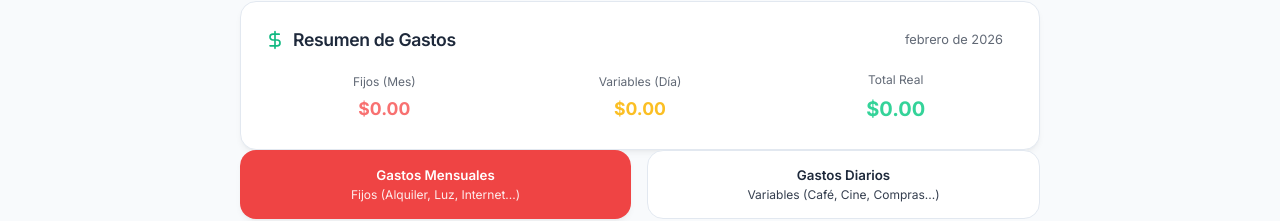
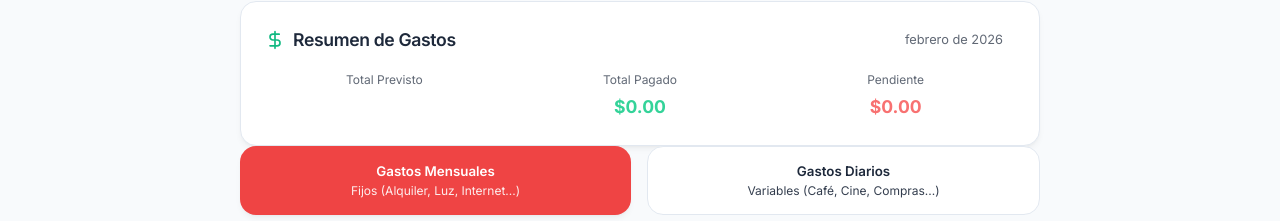
Before and after one commit to EVONGwb/mis-finanzas-app, a React (Vite) app in the folder frontend/: page /expenses in a window 1280 px wide. Shown: the part 201-422 px from the top of the page. Built offline with nearby package versions, Linux system fonts and the light colour scheme; no server answers; sample sign-in values are in the browser's storage.

Commit message:
feat: update expenses summary card to show projected total vs paid total

```diff
--- a/frontend/src/pages/Expenses.jsx
+++ b/frontend/src/pages/Expenses.jsx
@@ -16,7 +16,7 @@ export default function Expenses() {
   const [year, setYear] = useState(new Date().getFullYear());
 
   // Totals state
-  const [totals, setTotals] = useState({ monthly: 0, daily: 0, total: 0 });
+  const [totals, setTotals] = useState({ monthlyPlanned: 0, monthlyPaid: 0, daily: 0, totalPlanned: 0, totalPaid: 0 });
 
   useEffect(() => {
     fetchTotals();
@@ -26,7 +26,8 @@ export default function Expenses() {
     try {
       // Fetch monthly expenses total
       const resMonthly = await apiFetch(`/monthly-expenses/status?month=${month}&year=${year}`, { token: getToken() });
-      const monthlyTotal = resMonthly.data?.reduce((sum, item) => sum + (item.status === 'confirmed' ? item.amount : 0), 0) || 0;
+      const monthlyPlanned = resMonthly.data?.reduce((sum, item) => sum + item.amount, 0) || 0;
+      const monthlyPaid = resMonthly.data?.reduce((sum, item) => sum + (item.status === 'confirmed' ? item.amount : 0), 0) || 0;
 
       // Fetch daily expenses total
       const resDaily = await apiFetch("/expenses", { token: getToken() });
@@ -36,9 +37,11 @@ export default function Expenses() {
       }).reduce((sum, item) => sum + item.amount, 0) || 0;
 
       setTotals({
-        monthly: monthlyTotal,
+        monthlyPlanned,
+        monthlyPaid,
         daily: dailyTotal,
-        total: monthlyTotal + dailyTotal
+        totalPlanned: monthlyPlanned + dailyTotal,
+        totalPaid: monthlyPaid + dailyTotal
       });
     } catch (error) {
       console.error("Error calculating totals:", error);
@@ -67,28 +70,28 @@ export default function Expenses() {
         </div>
 
         <div style={{ display: "grid", gridTemplateColumns: "1fr 1px 1fr 1px 1fr", alignItems: "center", gap: "0.5rem" }}>
-          {/* Monthly */}
+          {/* Estimated */}
           <div style={{ textAlign: "center" }}>
-            <span style={{ fontSize: "0.75rem", opacity: 0.7, display: "block", marginBottom: "0.25rem" }}>Fijos (Mes)</span>
-            <span style={{ fontSize: "1.1rem", fontWeight: "bold", color: "#F87171" }}>{formatCurrency(totals.monthly)}</span>
+            <span style={{ fontSize: "0.75rem", opacity: 0.7, display: "block", marginBottom: "0.25rem" }}>Total Previsto</span>
+            <span style={{ fontSize: "1.1rem", fontWeight: "bold", color: "white" }}>{formatCurrency(totals.totalPlanned)}</span>
           </div>
 
           {/* Divider */}
           <div style={{ width: "1px", height: "40px", backgroundColor: "rgba(255,255,255,0.1)" }}></div>
 
-          {/* Daily */}
+          {/* Paid */}
           <div style={{ textAlign: "center" }}>
-            <span style={{ fontSize: "0.75rem", opacity: 0.7, display: "block", marginBottom: "0.25rem" }}>Variables (Día)</span>
-            <span style={{ fontSize: "1.1rem", fontWeight: "bold", color: "#FBBF24" }}>{formatCurrency(totals.daily)}</span>
+            <span style={{ fontSize: "0.75rem", opacity: 0.7, display: "block", marginBottom: "0.25rem" }}>Total Pagado</span>
+            <span style={{ fontSize: "1.1rem", fontWeight: "bold", color: "#34D399" }}>{formatCurrency(totals.totalPaid)}</span>
           </div>
 
           {/* Divider */}
           <div style={{ width: "1px", height: "40px", backgroundColor: "rgba(255,255,255,0.1)" }}></div>
 
-          {/* Total */}
+          {/* Pending */}
           <div style={{ textAlign: "center" }}>
-            <span style={{ fontSize: "0.75rem", opacity: 0.7, display: "block", marginBottom: "0.25rem" }}>Total Real</span>
-            <span style={{ fontSize: "1.25rem", fontWeight: "bold", color: "#34D399" }}>{formatCurrency(totals.total)}</span>
+            <span style={{ fontSize: "0.75rem", opacity: 0.7, display: "block", marginBottom: "0.25rem" }}>Pendiente</span>
+            <span style={{ fontSize: "1.1rem", fontWeight: "bold", color: "#F87171" }}>{formatCurrency(totals.totalPlanned - totals.totalPaid)}</span>
           </div>
         </div>
       </Card>
```
